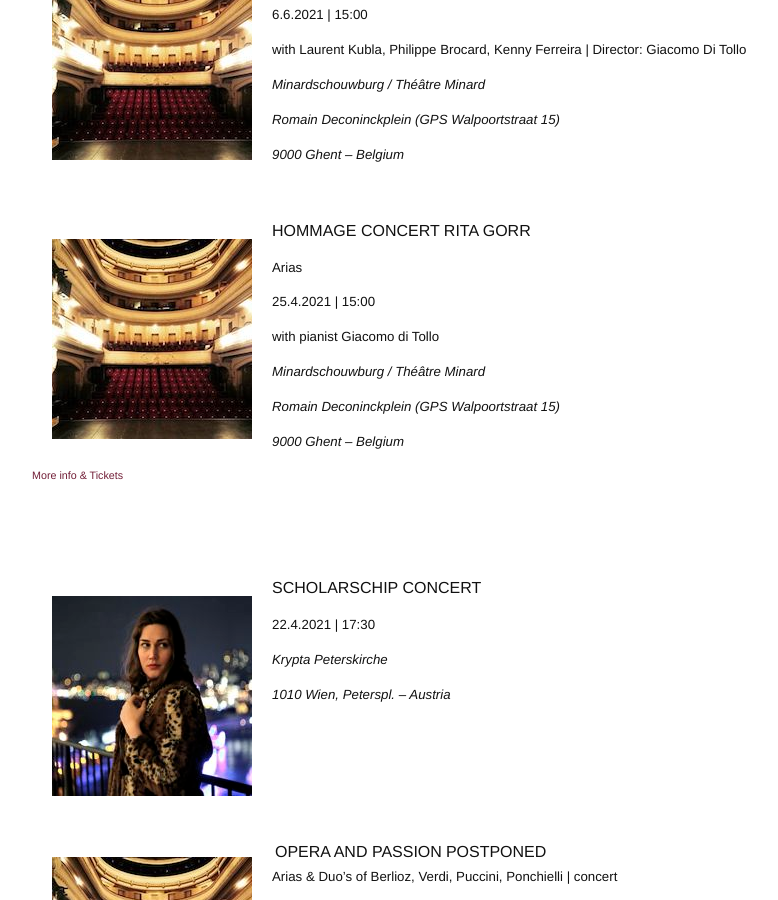
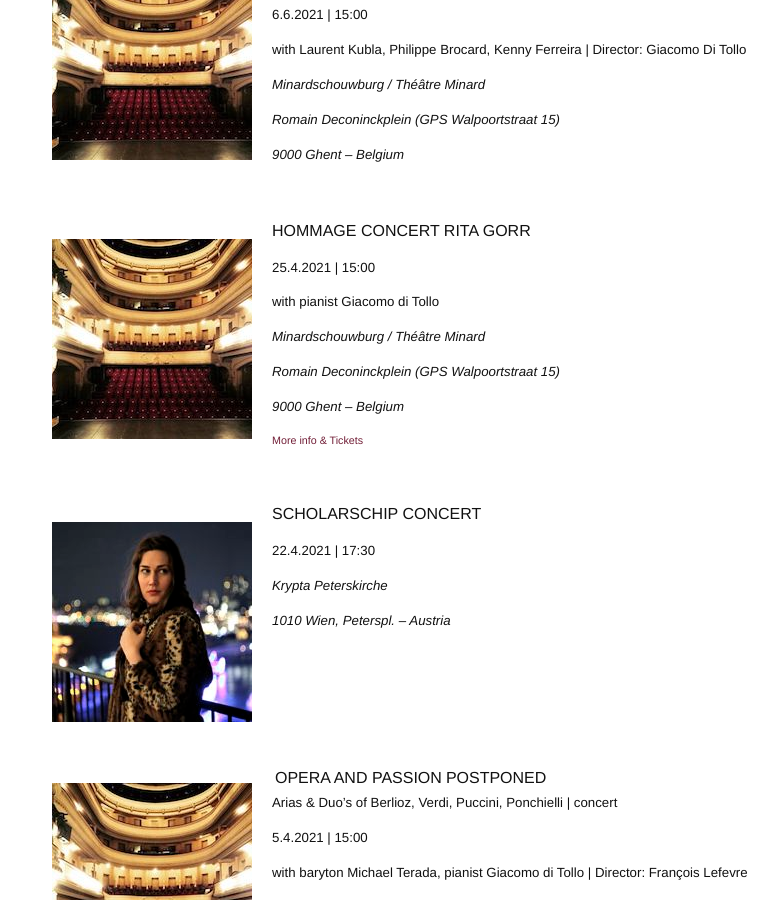
Before and after one commit to annesophie-sevens/annesophie-sevens.github.io, a Jekyll site: the page built from agenda-fr.md, in a window 1280 px wide and 900 px high, scrolled down 351 px. Shown: the whole window, without its empty margins (238-1016 px from the left). Built offline with Jekyll 4.4.1, drawn with Linux system fonts in a browser that asks for light colours; nearby versions of some CDN libraries.

Commit message:
Update agenda-fr.md

```diff
--- a/agenda-fr.md
+++ b/agenda-fr.md
@@ -27,8 +27,6 @@
 
 HOMMAGE CONCERT RITA GORR
 
-##### Arias
-
 ##### 25.4.2021 | 15:00
 
 ##### with pianist Giacomo di Tollo
@@ -40,8 +38,6 @@
 ##### _9000 Ghent – Belgium_
 
 ###### <a href="https://www.concertorganisatie-lyrica.be" target="_blank">More info & Tickets</a>
-
-&nbsp;
 
 &nbsp;
 
```
